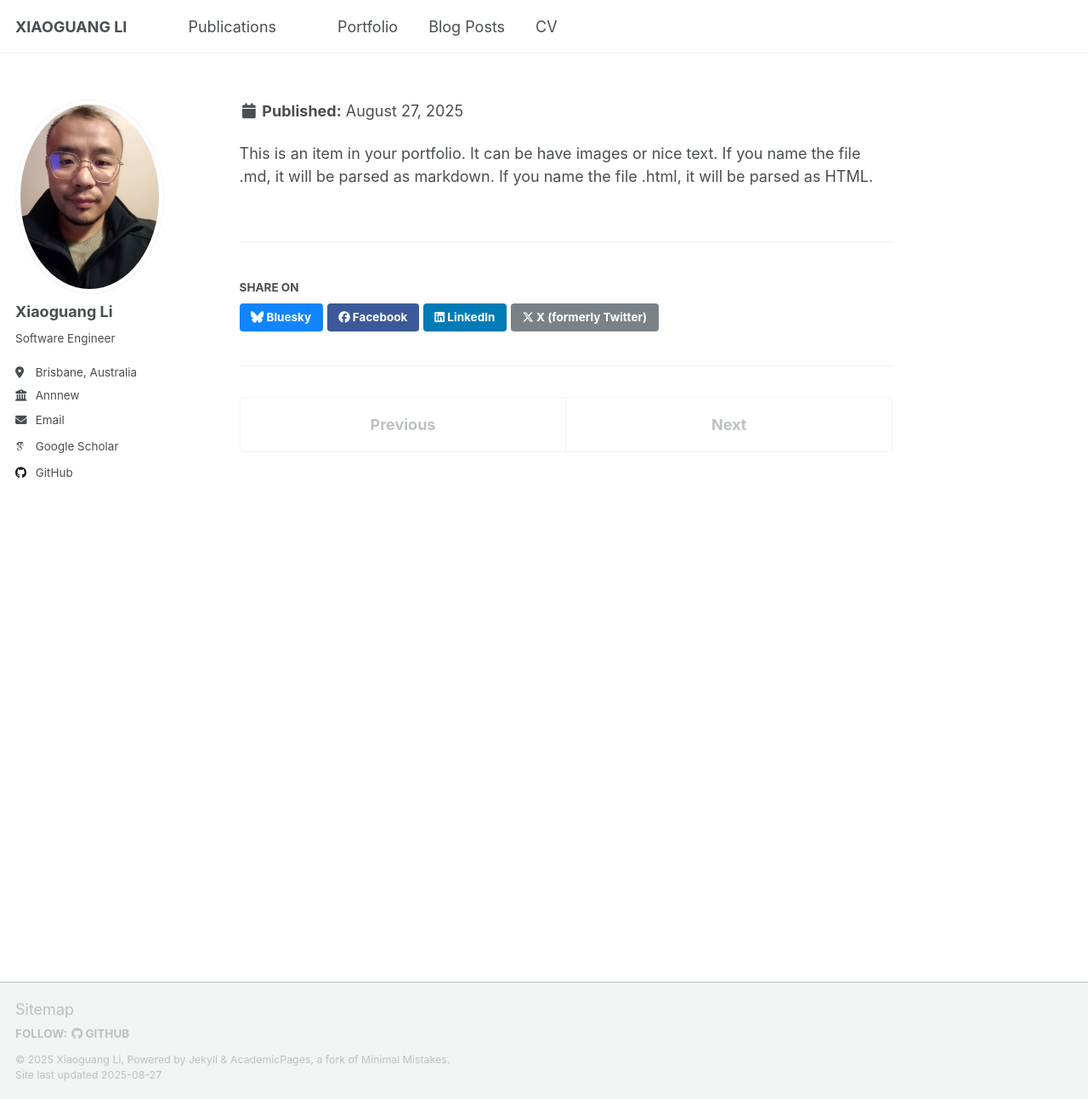
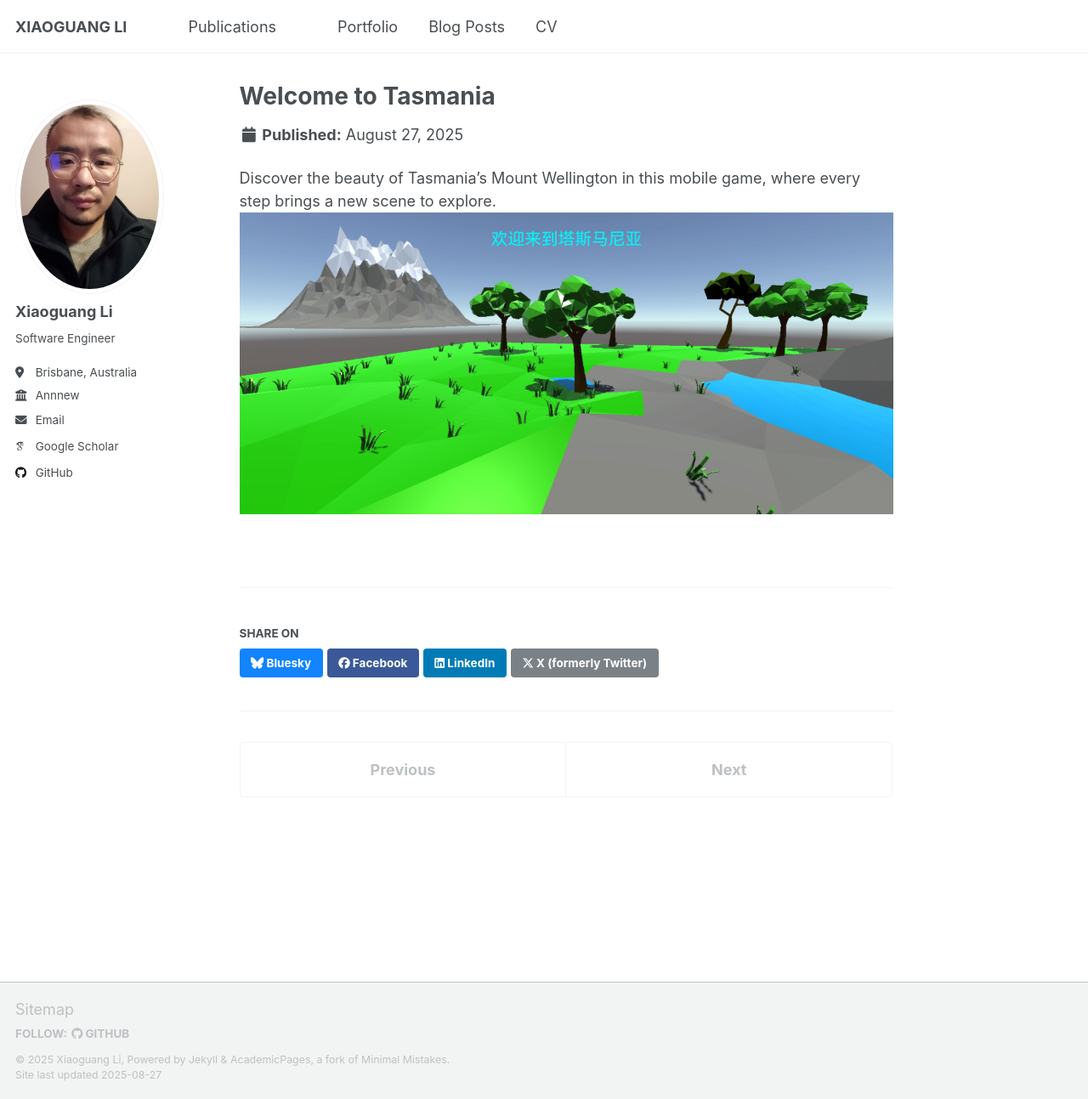
Before and after one commit to AlexGuang/AlexGuang.github.io, a Jekyll site: the page built from _portfolio/portfolio-2.md, in a window 1280 px wide and 1293 px high. Shown: the whole window at 85% size. Built offline with Jekyll 4.4.1, drawn with Linux system fonts in a browser that asks for light colours; some web fonts are replaced; a script that is not in the unit is left out.

Commit message:
welcome to tasmanian

```diff
--- a/_portfolio/portfolio-1.md
+++ b/_portfolio/portfolio-1.md
@@ -4,4 +4,6 @@ excerpt: "Third-player RPG PC Game<br/><a href='https://youtu.be/Vd1PT6b3p88'><i
 collection: portfolio
 ---
 
-This is an item in your portfolio. It can be have images or nice text. If you name the file .md, it will be parsed as markdown. If you name the file .html, it will be parsed as HTML.
+This is a story of justice and love. Step into another world as a fearless adventurer, unravel the mysteries of the Twelve Zodiac Guardians, and forge your path toward the final showdown against the Dark Overlord.
+
+[![A game screenshot with a link to the game demo video](/images/The12guardians.jpg)](https://youtu.be/Vd1PT6b3p88)
--- /dev/null
+++ b/_portfolio/portfolio-2.md
@@ -0,0 +1,8 @@
+---
+title: "Welcome to Tasmania"
+excerpt: "First-player RPG Mobile Game<br/><a href='https://www.youtube.com/watch?v=E68ZgQwC1oc'><img src='/images/Tasmania.jpg'></a>"
+collection: portfolio
+---
+
+Discover the beauty of Tasmania’s Mount Wellington in this mobile game, where every step brings a new scene to explore.
+[![A game screenshot with a link to the game demo video](/images/Tasmania.jpg)](https://www.youtube.com/watch?v=E68ZgQwC1oc)
```
Also changed, not shown: _pages/about.md (+5 -1 lines), _pages/cv.md (+2 -2 lines).
